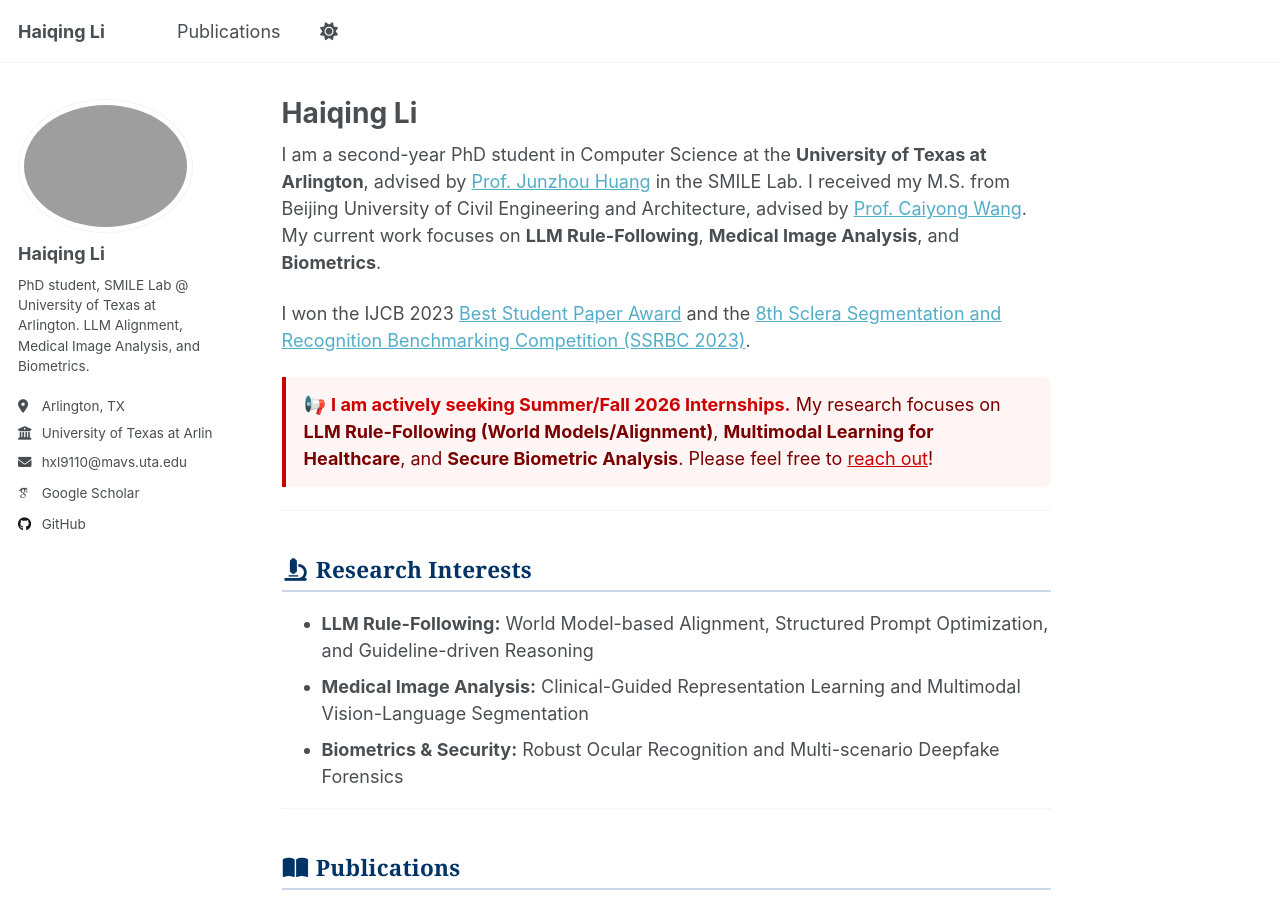
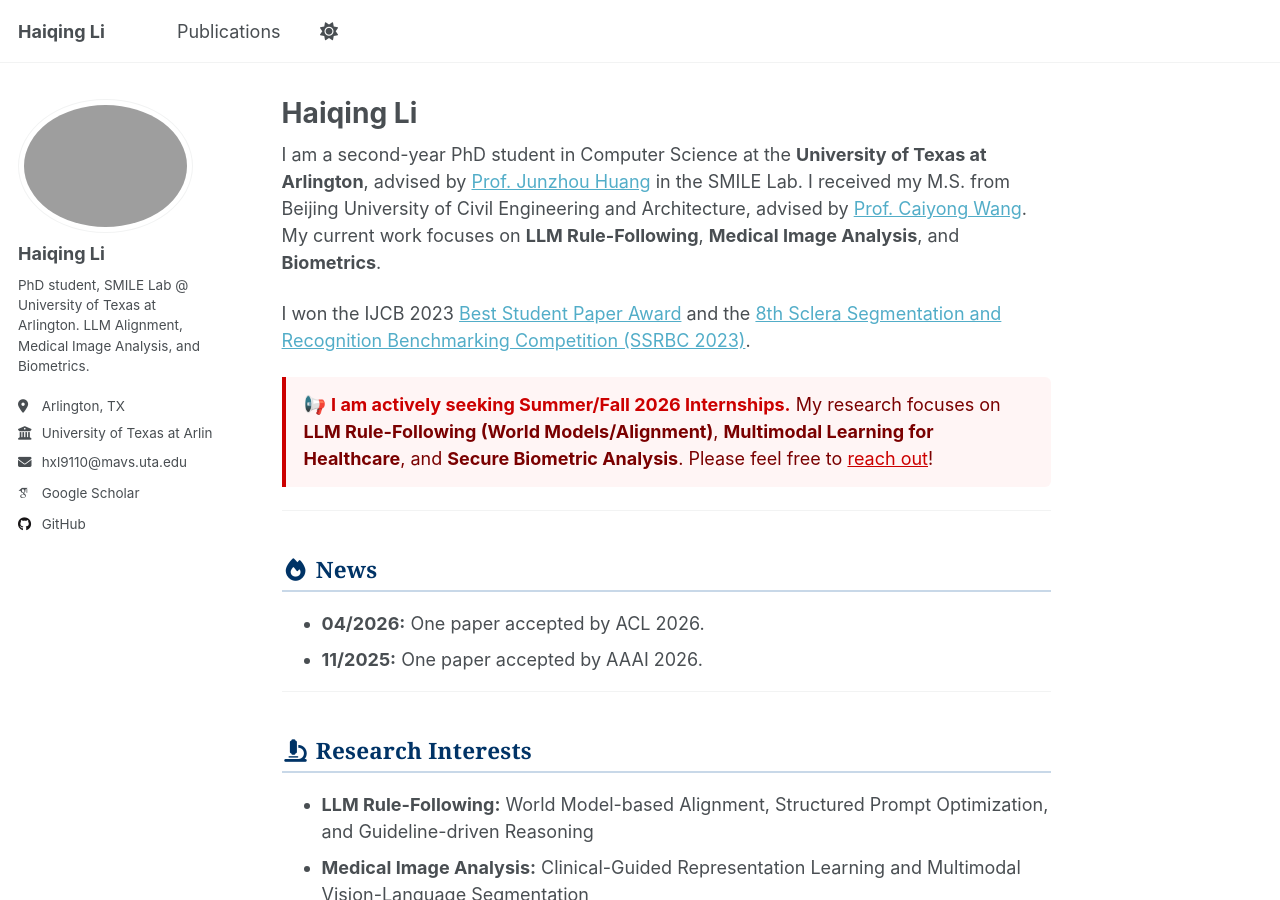
Before and after one commit to lhqqq/lhqqq.github.io, a Jekyll site: the page built from _pages/about.md, in a window 1280 px wide and 900 px high. Built offline with Jekyll 4.4.1, drawn with Linux system fonts in a browser that asks for light colours; some web fonts are replaced; a script that is not in the unit is left out.

Commit message:
Add news section to homepage

```diff
--- a/_pages/about.md
+++ b/_pages/about.md
@@ -15,6 +15,12 @@ I won the IJCB 2023 [Best Student Paper Award](https://ijcb2023.ieee-biometrics.
 <p style="background:#fff5f5; border-left:4px solid #cc0000; padding:0.8em 1em; border-radius:0 6px 6px 0; color:#7a0000;">
 📢 <strong style="color:#cc0000;">I am actively seeking Summer/Fall 2026 Internships.</strong> My research focuses on <strong>LLM Rule-Following (World Models/Alignment)</strong>, <strong>Multimodal Learning for Healthcare</strong>, and <strong>Secure Biometric Analysis</strong>. Please feel free to <a href="mailto:hxl9110@mavs.uta.edu" style="color:#cc0000;">reach out</a>!
 </p>
+
+---
+
+## <i class="fas fa-fw fa-fire"></i> News
+- **04/2026:** One paper accepted by ACL 2026.
+- **11/2025:** One paper accepted by AAAI 2026.
 
 ---
 
```
